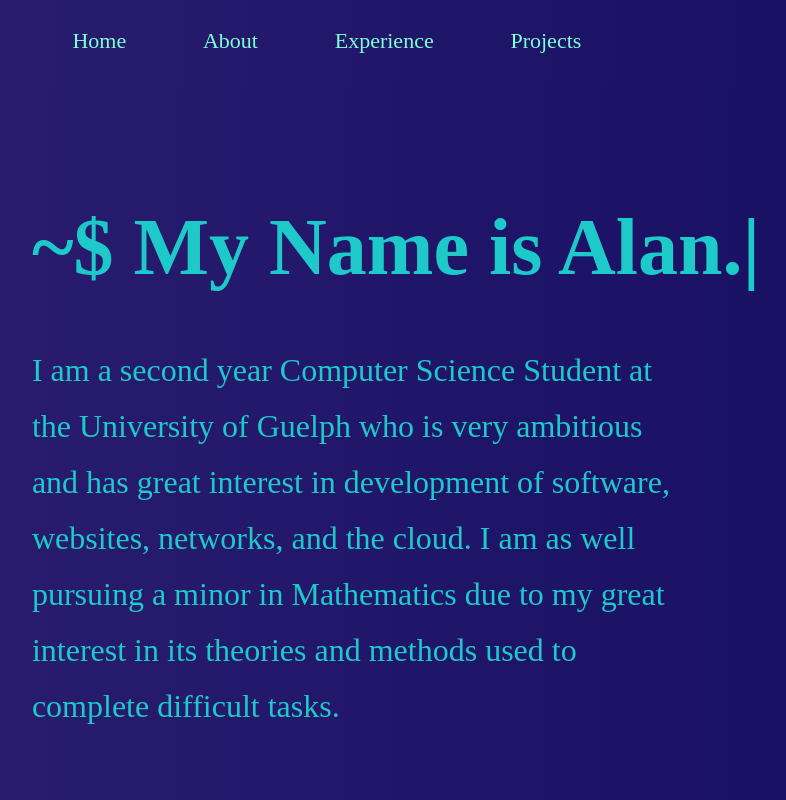
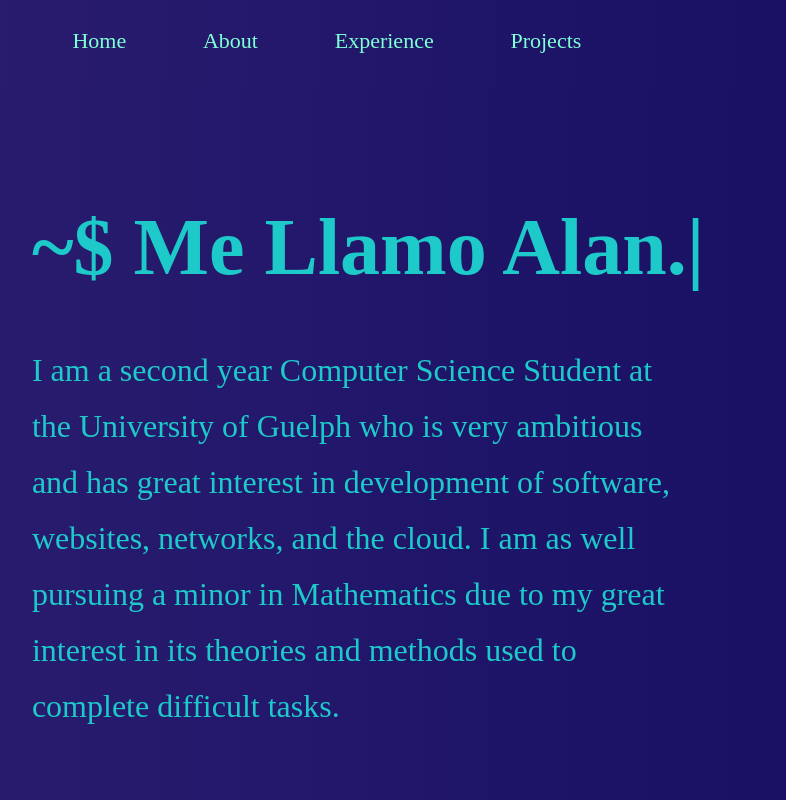
Before and after one commit to Cortes205/Alan, a React (Vite) app: page / in a window 1280 px wide. Shown: the top 800 px of the page, without its empty margins (14-800 px from the left). Built offline with nearby package versions, Linux system fonts and the light colour scheme.

Commit message:
Added Spanish, Tagalog, and Portuguese Intro Titles

```diff
--- a/src/components/header.tsx
+++ b/src/components/header.tsx
@@ -5,10 +5,14 @@ export default function Header() {
     return (
     <>
         <TypeAnimation
-            sequence={['~$ ', '~$ My Name is Alan.']}
+            sequence={['~$ ',
+                        '~$ My Name is Alan.', 2000,
+                        '~$ Me Llamo Alan.', 2000,
+                        '~$ Ang Pangalan Ko Ay Alan.', 2000,
+                        '~$ Meu Nome é Alan.', 2000]}
             wrapper="h1"
             speed={20}
-            repeat={0}
+            repeat={Infinity}
             preRenderFirstString={true}
         />
 
```
